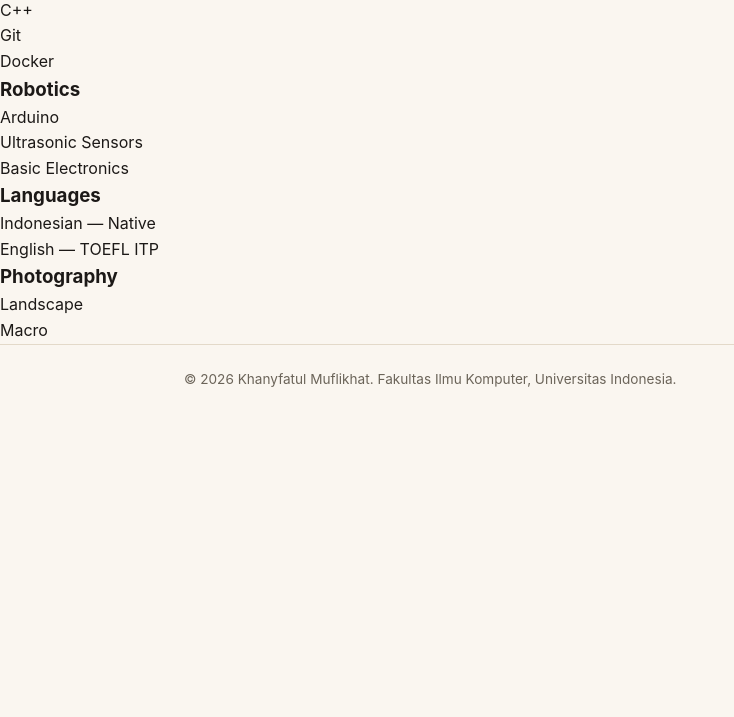
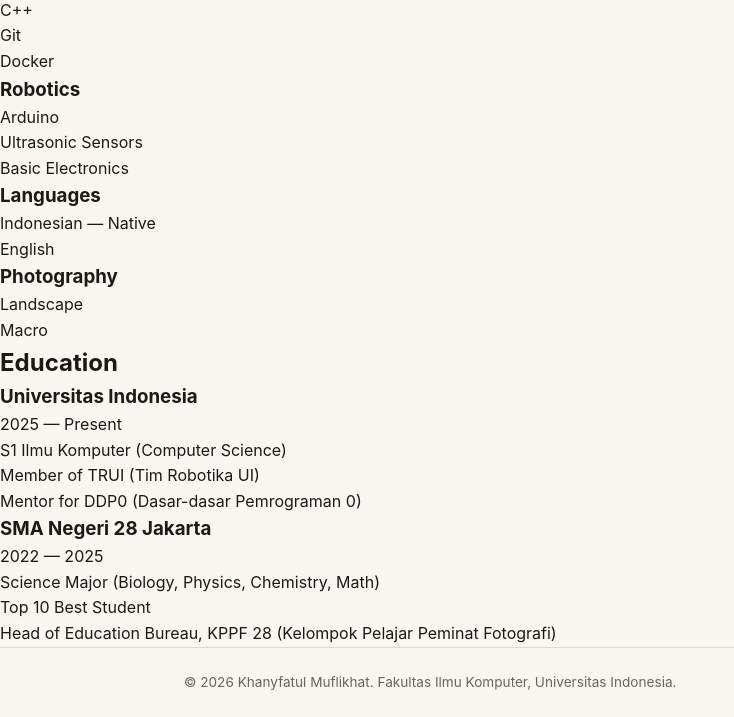
Before and after one commit to KhanyfatulMuflikhat/myportofolio, a Django app: page / in a window 1280 px wide. Shown: the part 793-1510 px from the top of the page, without its empty margins (0-734 px from the left). Before the commit the page ends 1180 px from the top, so only its background shows below. Run offline with Django 5.2, Linux system fonts and the light colour scheme.

Commit message:
feat(html): add education section

```diff
--- a/templates/index.html
+++ b/templates/index.html
@@ -76,7 +76,7 @@
                     <h3>Languages</h3>
                     <ul>
                         <li>Indonesian — Native</li>
-                        <li>English — TOEFL ITP</li>
+                        <li>English</li>
                     </ul>
                 </div>
                 <div class="skill-category">
@@ -84,6 +84,32 @@
                     <ul>
                         <li>Landscape</li>
                         <li>Macro</li>
+                    </ul>
+                </div>
+            </div>
+        </section>
+
+        <section id="education">
+            <h2>Education</h2>
+
+            <div class="timeline">
+                <div class="timeline-item">
+                    <h3>Universitas Indonesia</h3>
+                    <p class="timeline-period">2025 — Present</p>
+                    <p class="timeline-subtitle">S1 Ilmu Komputer (Computer Science)</p>
+                    <ul>
+                        <li>Member of TRUI (Tim Robotika UI)</li>
+                        <li>Mentor for DDP0 (Dasar-dasar Pemrograman 0)</li>
+                    </ul>
+                </div>
+
+                <div class="timeline-item">
+                    <h3>SMA Negeri 28 Jakarta</h3>
+                    <p class="timeline-period">2022 — 2025</p>
+                    <p class="timeline-subtitle">Science Major (Biology, Physics, Chemistry, Math)</p>
+                    <ul>
+                        <li>Top 10 Best Student</li>
+                        <li>Head of Education Bureau, KPPF 28 (Kelompok Pelajar Peminat Fotografi)</li>
                     </ul>
                 </div>
             </div>
```
